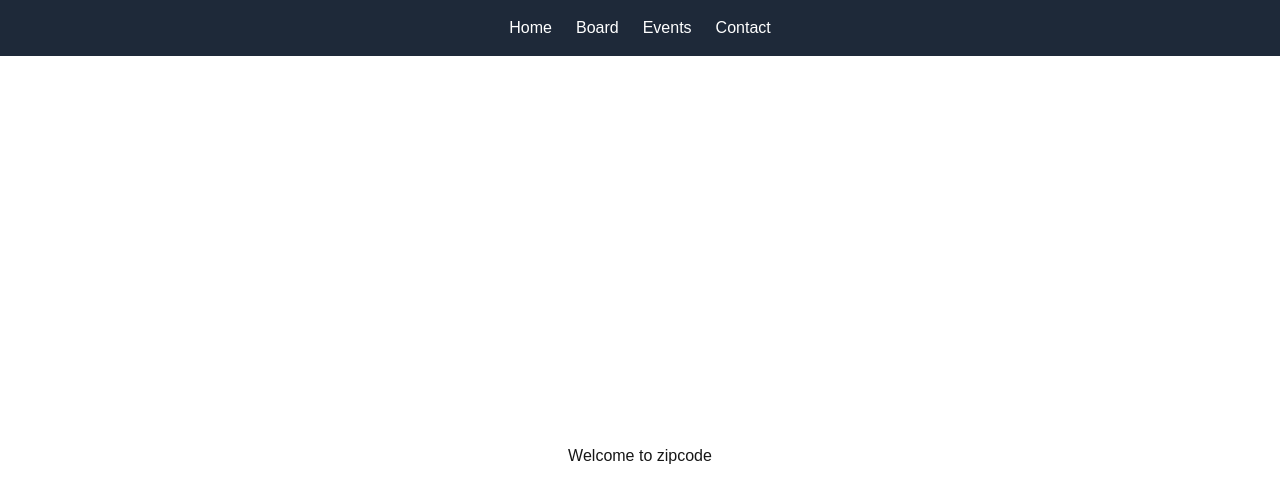
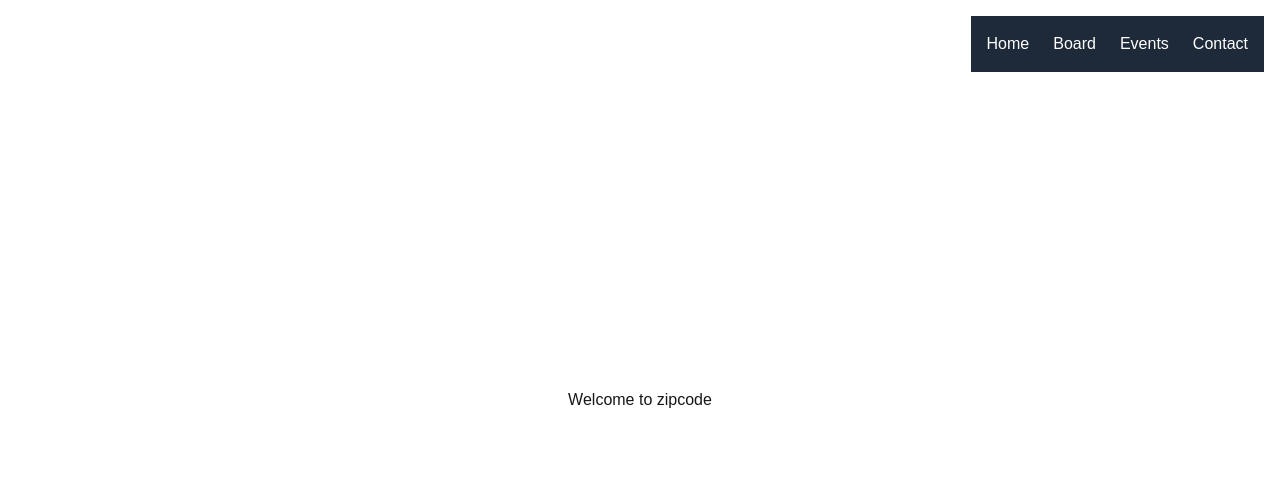
Before and after one commit to ZipCode-UA/zipcode-website-js, a Next.js app in the folder zipcode-website/: page / in a window 1280 px wide. Shown: the top 502 px of the page. Built offline with nearby package versions, Linux system fonts and the light colour scheme.

Commit message:
Align navbar to top-right

```diff
--- a/zipcode-website/src/app/navbar.js
+++ b/zipcode-website/src/app/navbar.js
@@ -2,7 +2,7 @@ import Link from 'next/link';
 
 export default function Navbar() {
   return (
-    <nav className="bg-gray-800 text-white p-4">
+    <nav className="bg-gray-800 text-white p-4 fixed top-0 right-0" style={{ margin: "1rem" }} >
       <ul className="flex space-x-6 justify-center">
         <li>
           <a href="/" className="hover:underline">
```
